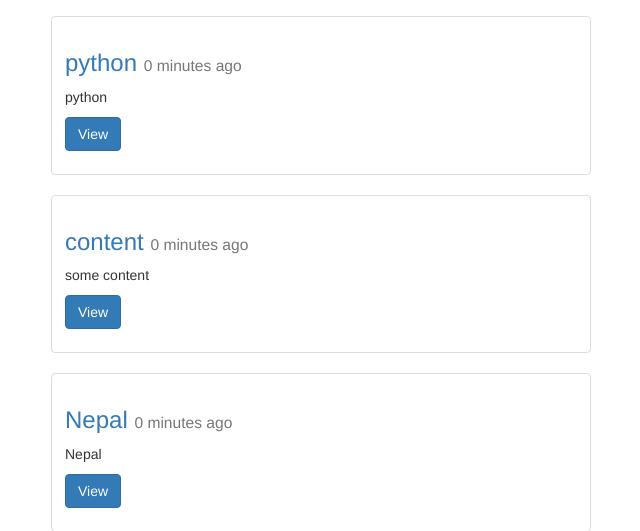
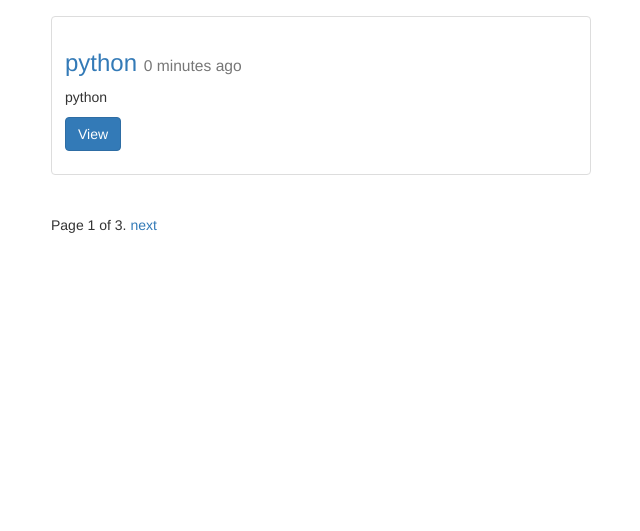
Before and after one commit to UmeshBabu7/BlogRestAPIs, a Django app: page /posts/ in a window 1280 px wide. Shown: the part 410-941 px from the top of the page, without its empty margins (319-959 px from the left). After the commit the page ends 643 px from the top, so only its background shows below. Run offline with Django 5.2, Linux system fonts and the light colour scheme; data comes from the database, SQL or seed files in the repository; both versions use the stored data as it was after the commit; some libraries are stand-ins or nearby versions.

Commit message:
pagination by queryset

```diff
--- a/blog/posts/views.py
+++ b/blog/posts/views.py
@@ -3,6 +3,7 @@
 from .models import Post
 from .forms import PostForm
 from django.contrib import messages
+from django.core.paginator import Paginator, EmptyPage, PageNotAnInteger
 
 # Create your views here.
 def post_create(request):
@@ -37,11 +38,23 @@
 
 def post_list(request): #list items
 
-     queryset=Post.objects.all()
+     queryset_list = Post.objects.all() #.order_by("-timestamp")
+     paginator = Paginator(queryset_list,3) # Show 25 contacts per page
+     page_request_var = "page"
+     page = request.GET.get(page_request_var)
+     try:
+           queryset = paginator.page(page)
+     except PageNotAnInteger:
+           # If page is not an integer, deliver first page.
+           queryset = paginator.page(1)
+     except EmptyPage:
+           # If page is out of range (e.g. 9999), deliver last page of results.
+           queryset = paginator.page(paginator.num_pages)
 
      context={
           "object_list":queryset,
-          "title":"List"
+          "title":"List",
+          "page_request_var": page_request_var
      }
 
      return render(request,'post_list.html',context)
--- a/blog/templates/post_list.html
+++ b/blog/templates/post_list.html
@@ -22,6 +22,22 @@
 </div>
 {% endfor %}
 
+<div class="pagination">
+  <span class="step-links">
+      {% if object_list.has_previous %}
+          <a href="?{{ page_request_var }}={{ object_list.previous_page_number }}">previous</a>
+      {% endif %}
+
+      <span class="current">
+          Page {{ object_list.number }} of {{ object_list.paginator.num_pages }}.
+      </span>
+
+      {% if object_list.has_next %}
+          <a href="?{{ page_request_var }}={{ object_list.next_page_number }}">next</a>
+      {% endif %}
+  </span>
+</div>
+
 </div>
 
 {% endblock %}
```
Also changed, not shown: blog/db.sqlite3.
